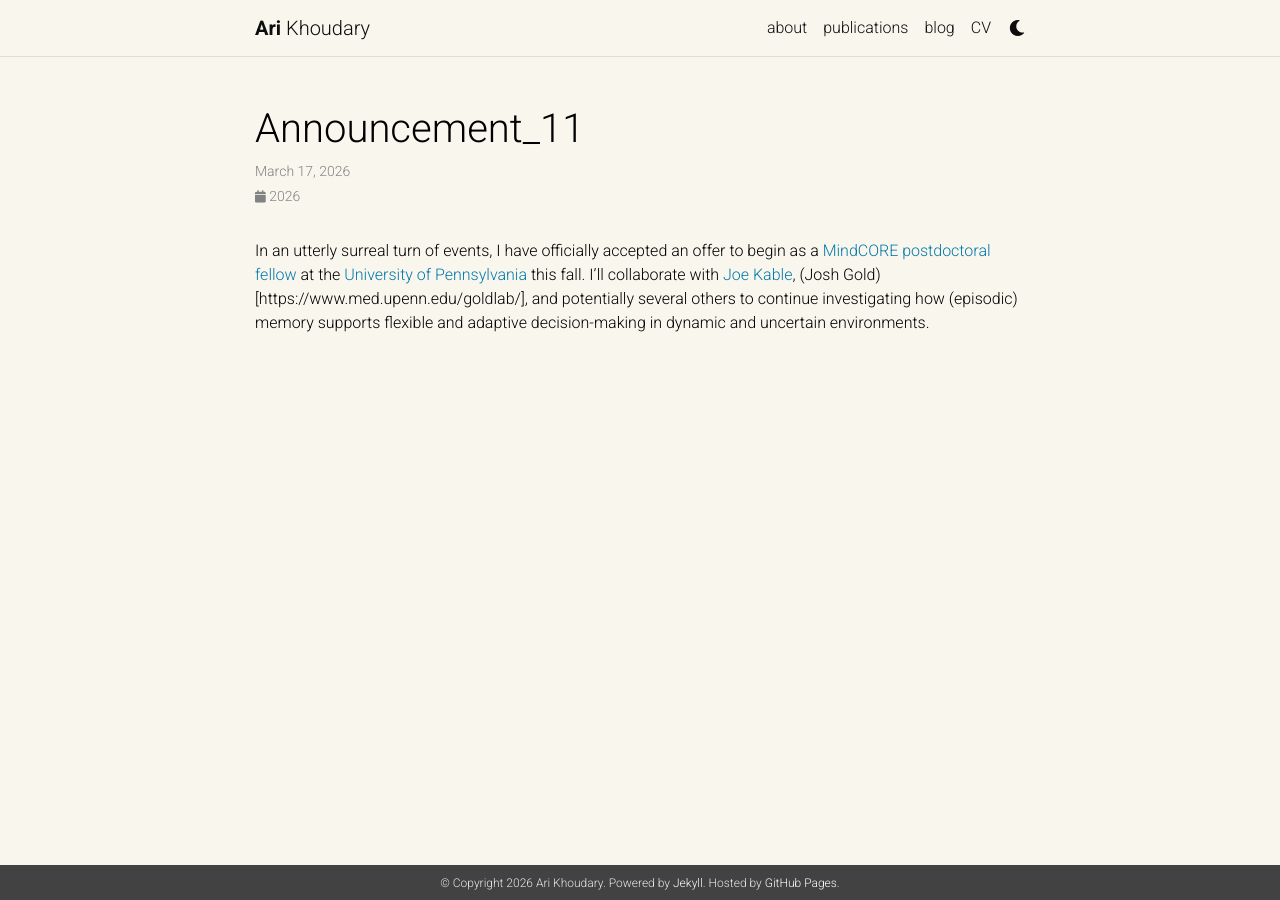
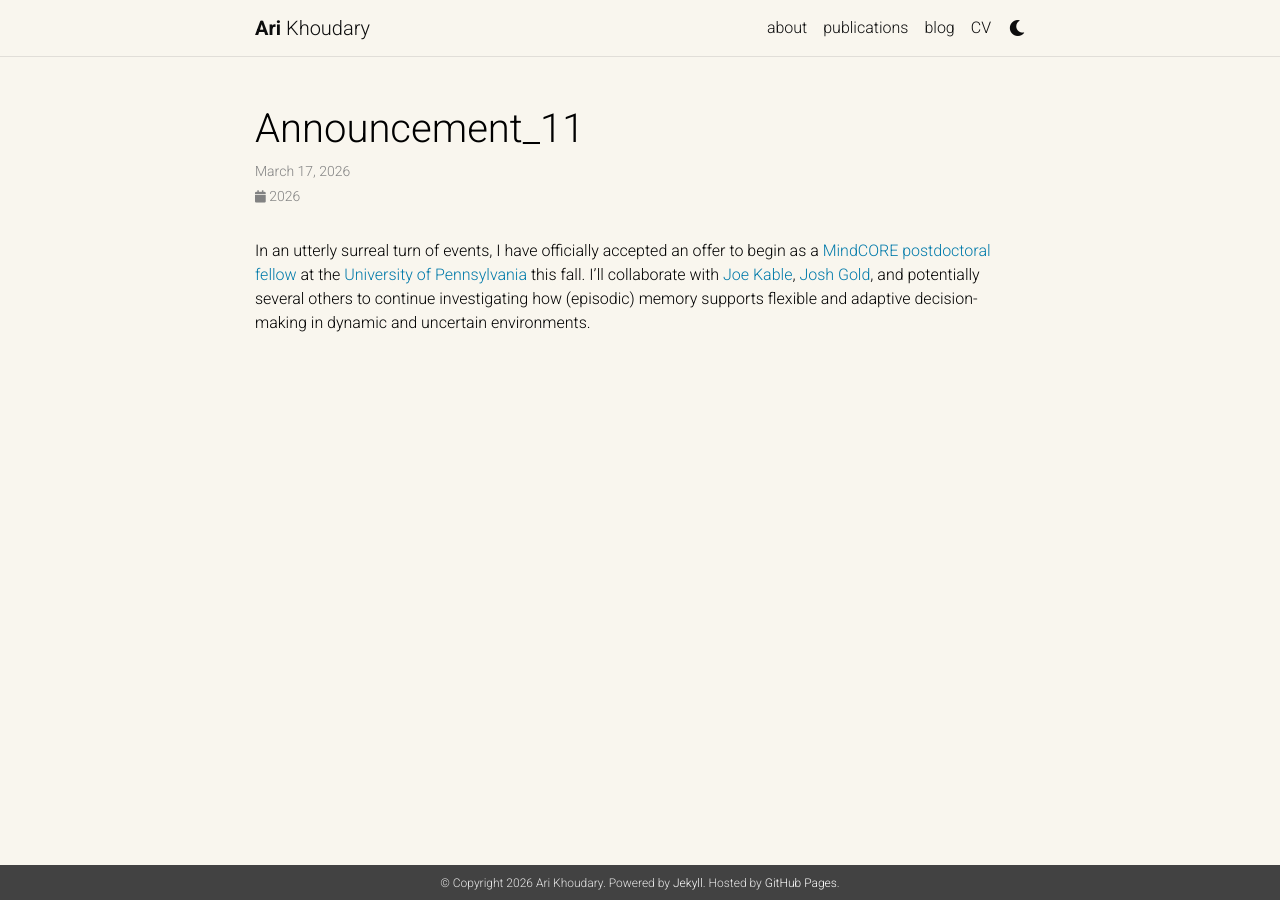
Before and after one commit to ari-khoudary/ari-khoudary.github.io, a Jekyll site: the page built from _news/announcement_11.md, in a window 1280 px wide. Built offline with Jekyll 4.4.1, drawn with Linux system fonts in a browser that asks for light colours; comment, search, counter and statistics services are not loaded; a style sheet for code colours, icons or effects is not loaded.

Commit message:
fix typos, extend length of news

```diff
--- a/_config.yml
+++ b/_config.yml
@@ -172,7 +172,7 @@
     permalink: /projects/:path/
 
 news_scrollable: false # adds a vertical scroll bar if there are more than 3 news items
-news_limit: 3 # leave blank to include all the news in the `_news` folder
+news_limit: 6 # leave blank to include all the news in the `_news` folder
 
 # -----------------------------------------------------------------------------
 # Jekyll settings
--- a/_news/announcement_11.md
+++ b/_news/announcement_11.md
@@ -5,4 +5,4 @@
 related_posts: false
 ---
 
-In an utterly surreal turn of events, I have officially accepted an offer to begin as a [MindCORE postdoctoral fellow](https://mindcore.sas.upenn.edu/post-doctoral-research-fellowship/) at the [University of Pennsylvania](https://www.upenn.edu/) this fall. I'll collaborate with [Joe Kable](https://www.kablelab.com/), (Josh Gold)[https://www.med.upenn.edu/goldlab/], and potentially several others to continue investigating how (episodic) memory supports flexible and adaptive decision-making in dynamic and uncertain environments.
+In an utterly surreal turn of events, I have officially accepted an offer to begin as a [MindCORE postdoctoral fellow](https://mindcore.sas.upenn.edu/post-doctoral-research-fellowship/) at the [University of Pennsylvania](https://www.upenn.edu/) this fall. I'll collaborate with [Joe Kable](https://www.kablelab.com/), [Josh Gold](https://www.med.upenn.edu/goldlab/), and potentially several others to continue investigating how (episodic) memory supports flexible and adaptive decision-making in dynamic and uncertain environments.
```
